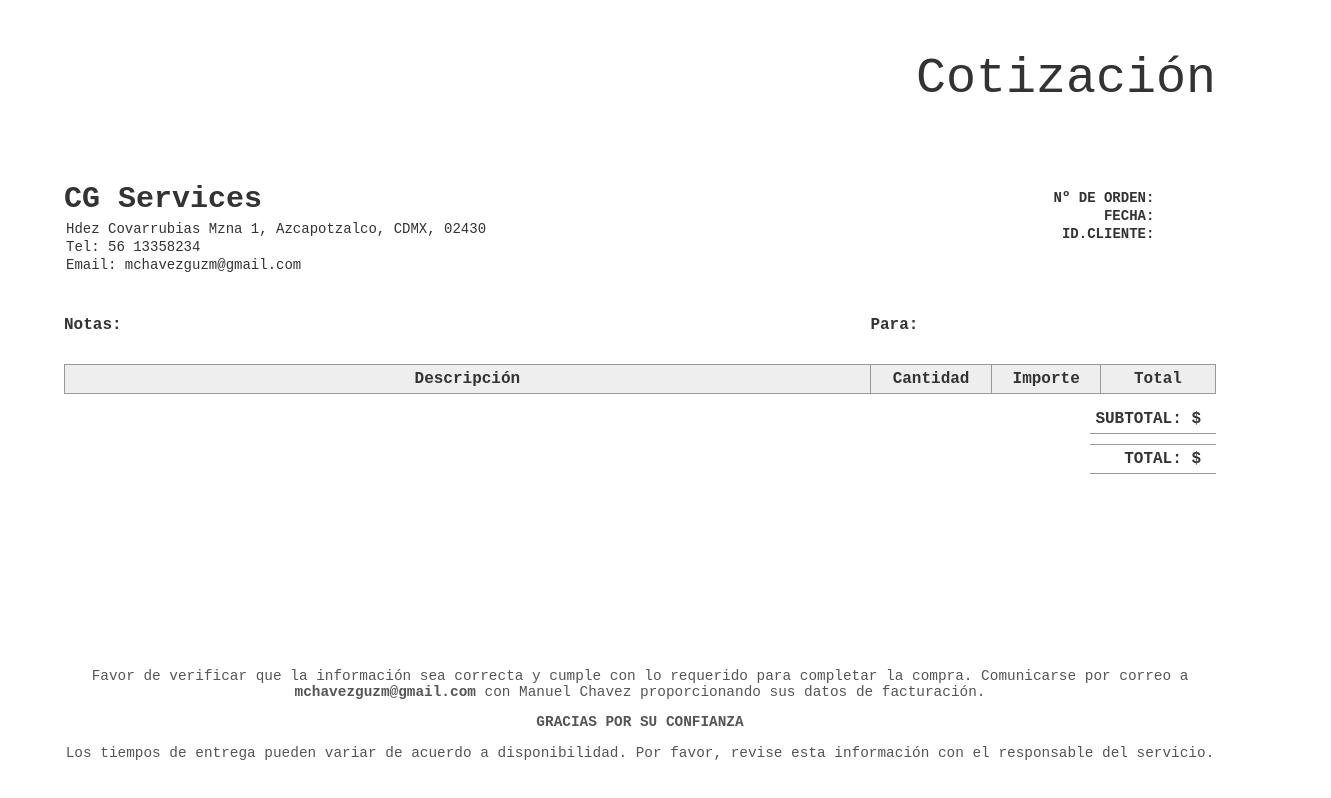
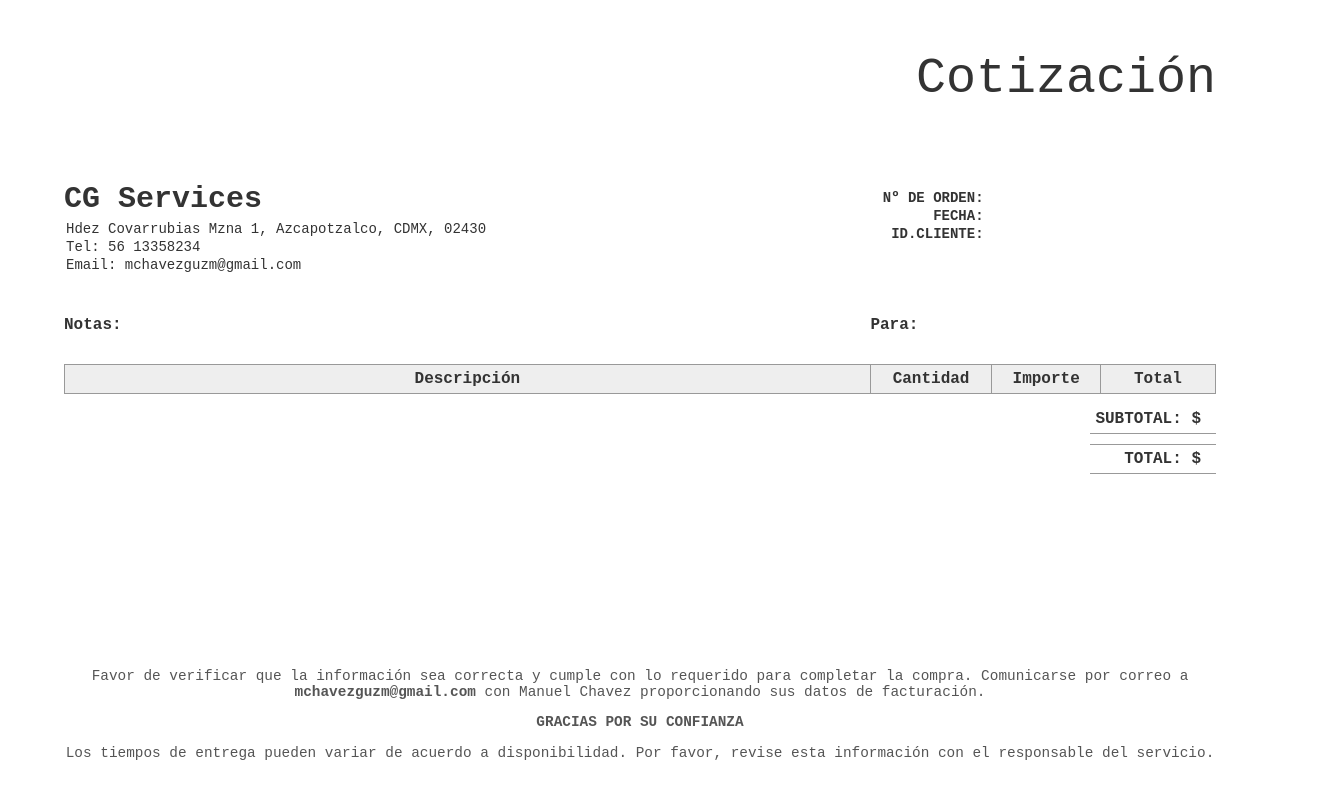
Before and after one commit to R0N-IN/Cotizacion-live, a plain HTML site: page docs/static/quote.html in a window 1280 px wide. Shown: the whole page, 1331 px wide, since content can reach past the window. Drawn offline with Linux system fonts and the light colour scheme.

Commit message:
Update quote-style.css

```diff
--- a/docs/static/quote-style.css
+++ b/docs/static/quote-style.css
@@ -33,6 +33,7 @@ td {
 
 
 #first-section {
+  width: 110%;
   margin-bottom: 20px;
   display: flex;
   justify-content: space-between;
@@ -48,13 +49,17 @@ td {
   font-size: 14px;
 }
 #quote-info1 {
+  width: 20%;
+  font-size: 14px;
+  text-align: right;
+  float: right;
+}
+#quote-info2 {
   width: 30%;
   font-size: 14px;
-  text-align: right;
-}
-#quote-info2 {
-  font-size: 14px;
   text-align: left;
+  margin-right: 0px;
+  float: right;
 }
 
 #second-section {
```
